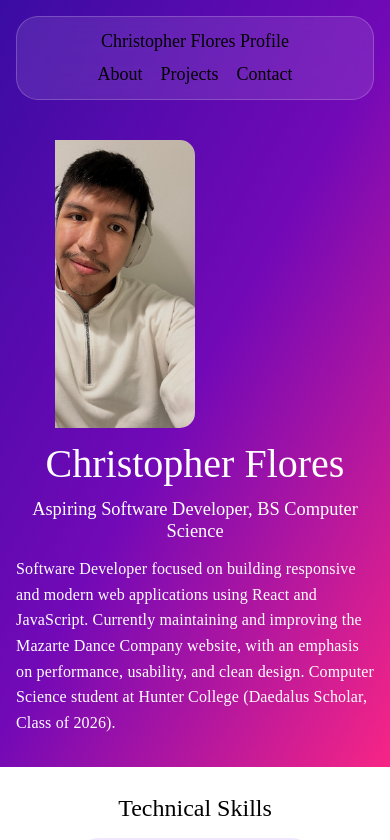
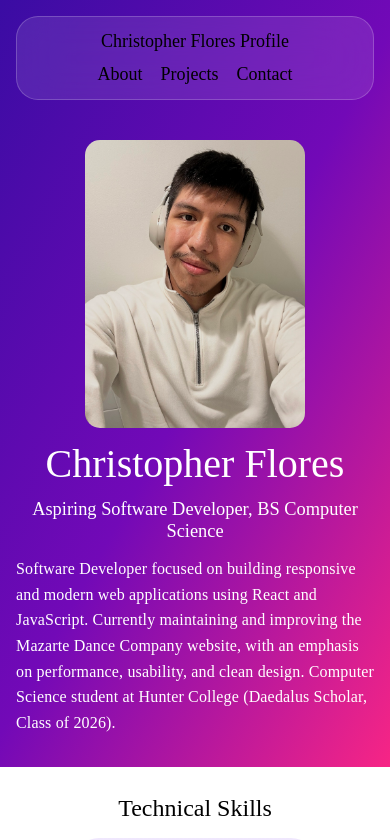
Before and after one commit to chrisf2503/ChristopherFlores, a React (Vite) app: page / in a window 390 px wide. Shown: the top 840 px of the page. Built offline with nearby package versions, Linux system fonts and the light colour scheme.

Commit message:
mobile edits

```diff
--- a/src/CSS/intro.module.css
+++ b/src/CSS/intro.module.css
@@ -79,11 +79,8 @@
   }
 
   .pictureChild {
-    top: 20px;
-    left: 50%;
     width: min(300px, 78vw);
     height: auto;
-    transform: translateX(-50%);
   }
 
   .description {
```
